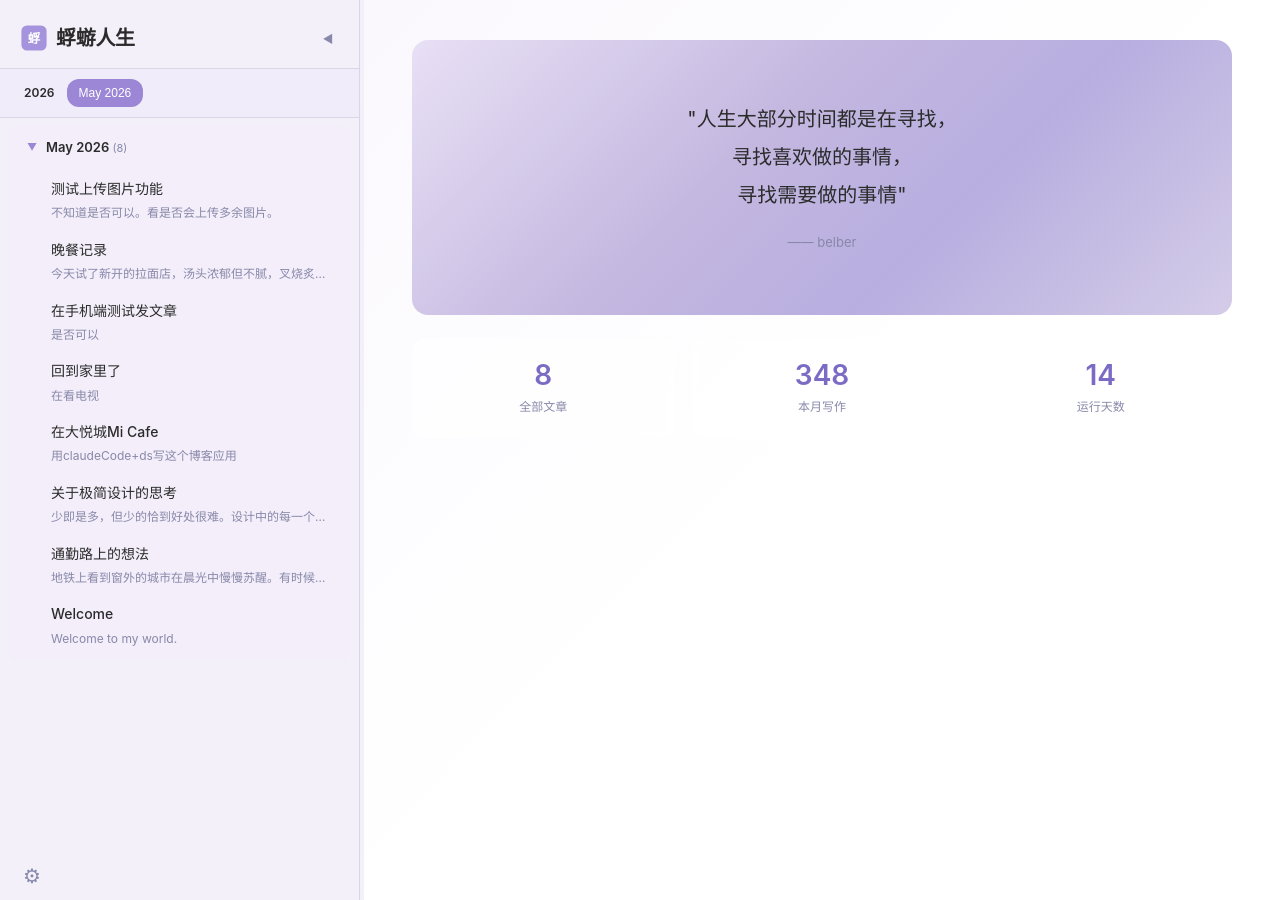
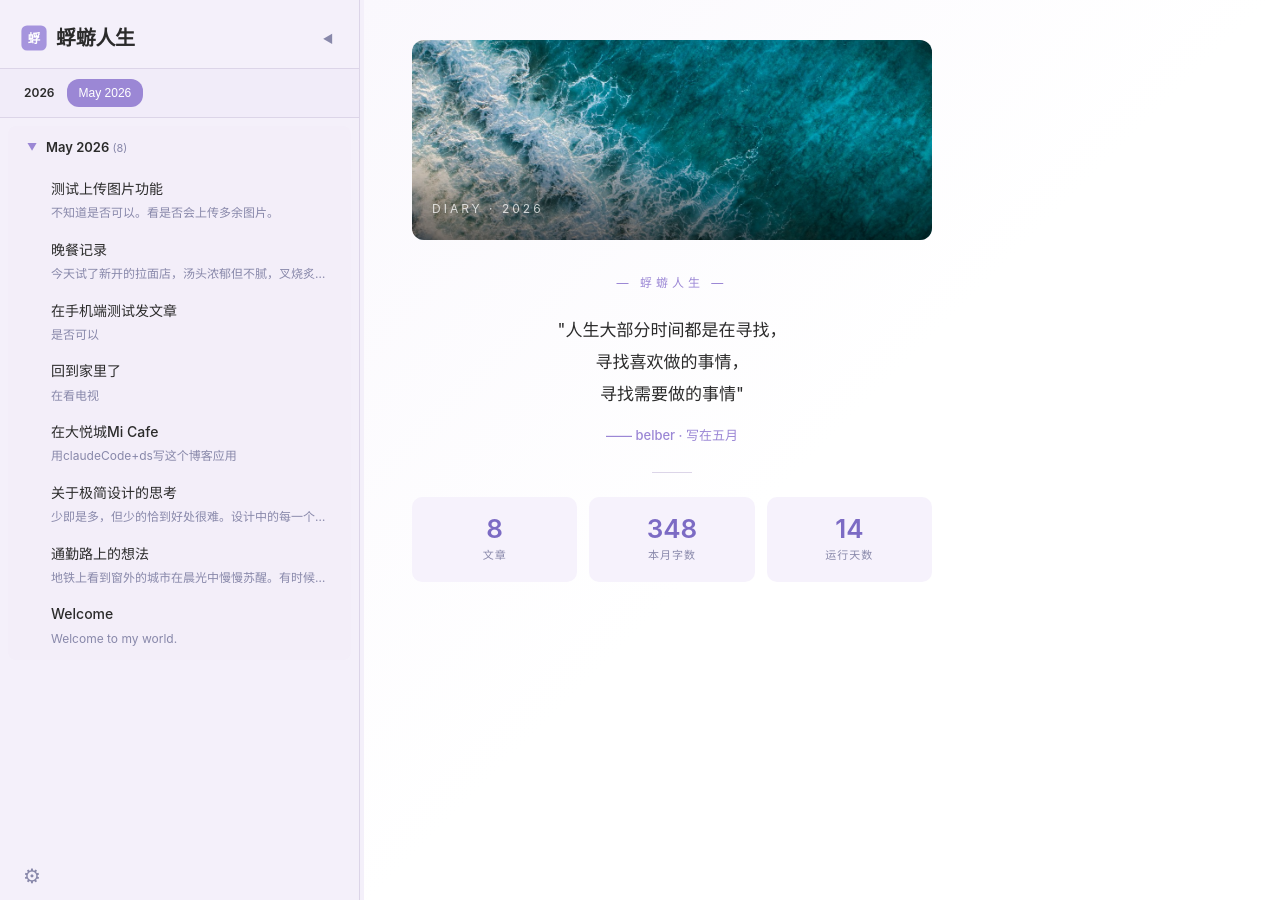
Before and after one commit to belber/belber.github.io, a Jekyll site: the page built from index.html, in a window 1280 px wide. Built offline with Jekyll 4.4.1, drawn with Linux system fonts in a browser that asks for light colours.

Commit message:
feat: redesign welcome area with real hero image and premium layout
- Add atmospheric dusk/mountain hero photo
- Quote with elegant signature below
- Stats cards with refined typography
- Remove gradient-based hero, use real image

Co-Authored-By: Claude Opus 4.7 <noreply@anthropic.com>

```diff
--- a/assets/css/main.scss
+++ b/assets/css/main.scss
@@ -328,53 +328,87 @@ a {
 // === 欢迎区 ===
 .welcome-area {
   animation: fadeIn 0.3s ease;
+  max-width: 520px;
 }
 
 .welcome-hero {
-  background: linear-gradient(135deg, #e8e0f5 0%, #c4b8e0 40%, #b8aee0 65%, #d4cce8 100%);
-  border-radius: 16px;
-  padding: 60px 40px;
-  text-align: center;
+  height: 200px;
+  border-radius: 12px;
+  background-size: cover;
+  background-position: center;
   position: relative;
   overflow: hidden;
-  margin-bottom: 24px;
+  margin-bottom: 0;
+}
+
+.welcome-hero-overlay {
+  position: absolute;
+  inset: 0;
+  background: linear-gradient(transparent 50%, rgba(0,0,0,0.55));
+  display: flex;
+  align-items: flex-end;
+  padding: 20px;
+
+  .welcome-hero-label {
+    color: rgba(255,255,255,0.75);
+    font-size: 12px;
+    letter-spacing: 3px;
+    font-weight: 400;
+  }
+}
+
+.welcome-body {
+  padding: 32px 0 0;
+  text-align: center;
+}
+
+.welcome-dash {
+  font-size: 12px;
+  color: $primary;
+  letter-spacing: 4px;
+  margin-bottom: 20px;
 }
 
 .welcome-quote {
-  font-size: 20px;
+  font-size: 17px;
   line-height: 1.9;
   color: $text;
-  position: relative;
-  z-index: 1;
   margin: 0;
+  font-weight: 400;
+  border: none;
+  padding: 0;
+}
 
-  cite {
-    display: block;
-    margin-top: 16px;
-    font-size: 13px;
-    color: $text-muted;
-    font-style: normal;
-    font-weight: 400;
-  }
+.welcome-signature {
+  margin-top: 14px;
+  font-size: 13px;
+  color: $primary;
+  font-weight: 500;
+}
+
+.welcome-divider {
+  margin: 24px auto;
+  width: 40px;
+  height: 1px;
+  background: $border;
 }
 
 // === 统计卡片 ===
 .welcome-stats {
   display: flex;
-  gap: 16px;
+  gap: 12px;
 }
 
 .stat-card {
   flex: 1;
-  background: rgba(255,255,255,0.6);
-  backdrop-filter: blur(4px);
-  border-radius: 12px;
-  padding: 20px 16px;
+  background: $light-bg;
+  border-radius: 10px;
+  padding: 16px 12px;
   text-align: center;
 
   .stat-number {
     display: block;
-    font-size: 28px;
+    font-size: 26px;
     font-weight: 600;
     color: $accent;
     line-height: 1.2;
@@ -382,9 +416,10 @@ a {
 
   .stat-label {
     display: block;
-    font-size: 12px;
+    font-size: 11px;
     color: $text-muted;
-    margin-top: 4px;
+    margin-top: 2px;
+    letter-spacing: 1px;
   }
 }
 
--- a/index.html
+++ b/index.html
@@ -36,26 +36,33 @@ layout: default
   <!-- 右栏：文章内容 -->
   <main id="content">
     <div id="welcome-area" class="welcome-area">
-      <div class="welcome-hero">
+      <div class="welcome-hero" style="background-image:url(/assets/images/hero-bg.jpg)">
+        <div class="welcome-hero-overlay">
+          <div class="welcome-hero-label">DIARY · 2026</div>
+        </div>
+      </div>
+      <div class="welcome-body">
+        <div class="welcome-dash">— 蜉蝣人生 —</div>
         <blockquote class="welcome-quote">
           "人生大部分时间都是在寻找，<br>
           寻找喜欢做的事情，<br>
           寻找需要做的事情"
-          <cite>—— belber</cite>
         </blockquote>
-      </div>
+        <div class="welcome-signature">—— belber · 写在五月</div>
+        <div class="welcome-divider"></div>
         <div class="welcome-stats">
           <div class="stat-card">
             <span class="stat-number" id="stat-posts">0</span>
-          <span class="stat-label">全部文章</span>
+            <span class="stat-label">文章</span>
           </div>
           <div class="stat-card">
             <span class="stat-number" id="stat-words">0</span>
-          <span class="stat-label">本月写作</span>
+            <span class="stat-label">本月字数</span>
           </div>
           <div class="stat-card">
             <span class="stat-number" id="stat-days">0</span>
             <span class="stat-label">运行天数</span>
+          </div>
         </div>
       </div>
     </div>
```
Also changed, not shown: assets/images/hero-bg.jpg (added). Lines whose indentation alone changed are shown as unchanged.
